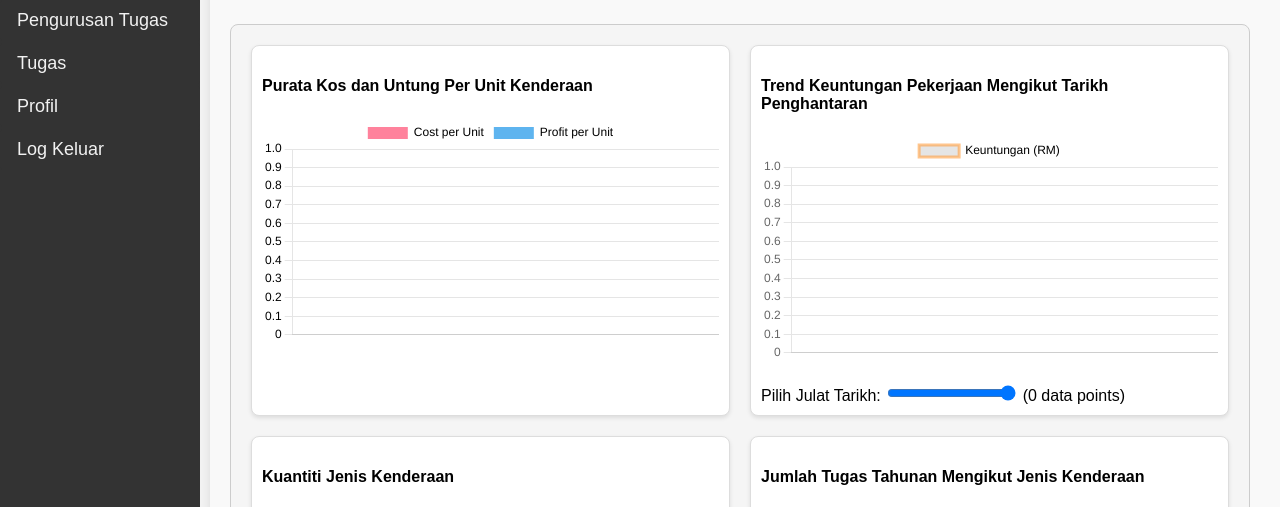
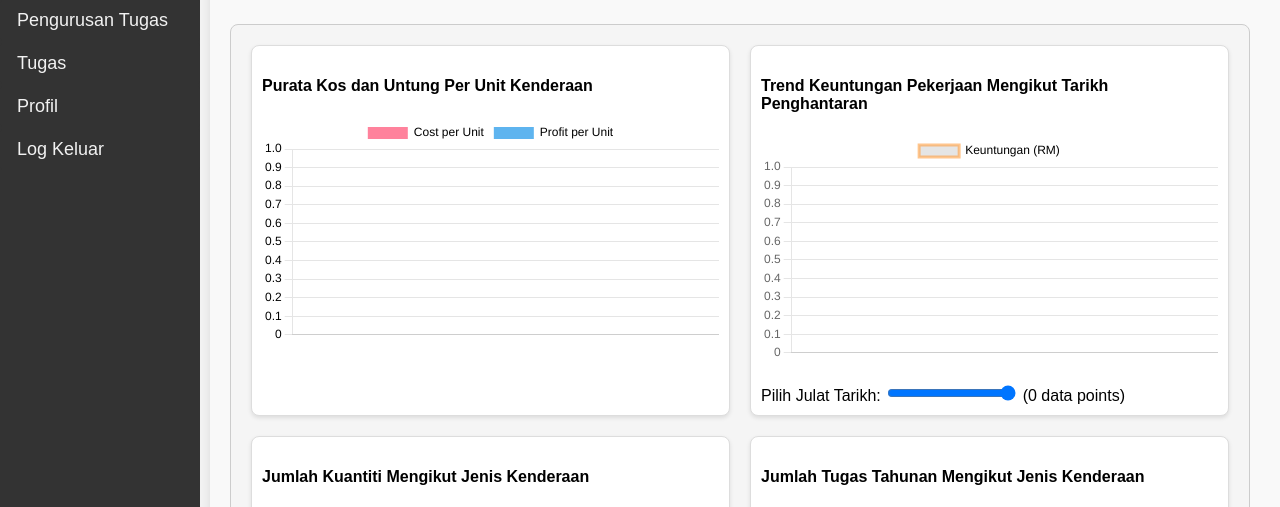
Before and after one commit to syhmyhy/gksb_aftersales_system, a Flask app: page /home.html in a window 1280 px wide. Shown: the part 191-698 px from the top of the page. Run offline with Flask 3, Linux system fonts and the light colour scheme; the visitor is signed in with stand-in values (Sample User, id 1); data that the repository does not hold is empty; some libraries are stand-ins or nearby versions.

Commit message:
refine UiUx

```diff
--- a/app/static/scripts/home_chart.js
+++ b/app/static/scripts/home_chart.js
@@ -22,34 +22,21 @@ document.addEventListener('DOMContentLoaded', function() {
             const ctx = document.getElementById('jobQuantityChart').getContext('2d');
 
             new Chart(ctx, {
-                type: 'pie',
+                type: 'pie',  // Change chart type to 'pie'
                 data: {
                     labels: data.vehicleTypes,
                     datasets: [{
-                        label: 'Jenis Kenderaan',
+                        label: 'Jenis Kenderaan',  // Label for the dataset (without color association)
                         data: data.quantities,
-                        /* backgroundColor: generateRandomColors(data.vehicleTypes.length),*/
                         borderWidth: 1
                     }]
                 },
                 options: {
-                    responsive: true,
                     plugins: {
                         legend: {
                             display: true,
                             labels: {
-                                color: 'black'
-                            }
-                        },
-                        tooltip: {
-                            callbacks: {
-                                label: (tooltipItem, data) => {
-                                    const dataset = data.datasets[tooltipItem.datasetIndex];
-                                    const total = dataset.data.reduce((acc, value) => acc + value, 0);
-                                    const currentValue = dataset.data[tooltipItem.index];
-                                    const percentage = Math.round((currentValue / total) * 100);
-                                    return `${data.labels[tooltipItem.index]}: ${currentValue} (${percentage}%)`;
-                                }
+                                color: 'black'  // Set legend label color (if needed)
                             }
                         }
                     }
--- a/app/templates/home.html
+++ b/app/templates/home.html
@@ -50,7 +50,7 @@
                     </div>
                     <!-- Chart 3: Job Quantity -->
                     <div class="chart-item">
-                        <h4>Kuantiti Jenis Kenderaan</h4>
+                        <h4>Jumlah Kuantiti Mengikut Jenis Kenderaan</h4>
                         <canvas id="jobQuantityChart"></canvas>
                     </div>
                     <!-- Chart 4: Job Distribution by Vehicle Type -->
```
